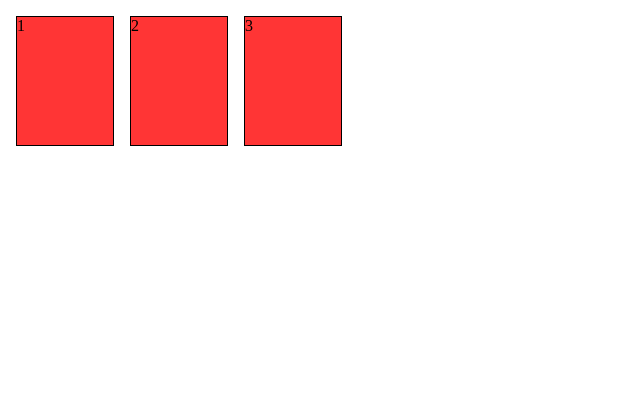
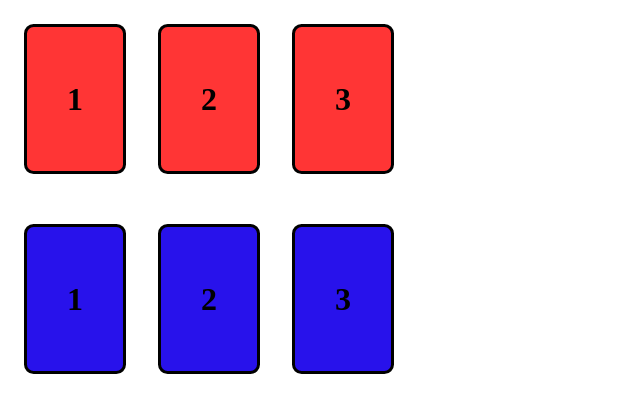
Before and after one commit to moore1474/RedTeamBlueTeam, an Angular app: page / in a window 1280 px wide. Shown: the top 412 px of the page, without its empty margins (0-640 px from the left). Built offline with nearby package versions, Linux system fonts and the light colour scheme.

Commit message:
More changes to CSS and added blue cards.

```diff
--- a/src/app/app.component.html
+++ b/src/app/app.component.html
@@ -1,3 +1,10 @@
 <span class="card" *ngFor="let card of game.player2.hand.cards">
   <card [card]='card'></card>
 </span>
+
+<br/>
+<br/>
+
+<span class="card" *ngFor="let card of game.player1.hand.cards">
+  <card [card]='card'></card>
+</span>
--- a/src/app/card-component/card-component.component.css
+++ b/src/app/card-component/card-component.component.css
@@ -1,12 +1,20 @@
 .Red-card {
-  background-color: rgb(255, 53, 53);
+  background-color: rgba(255, 53, 53);
+}
 
+.Blue-card {
+  background-color: rgb(40, 18, 235);
 }
 
 .card {
-  width: 6em;
-  height: 8em;
-  border: 1px solid;
+  width: 3em;
+  height: 4.5em;
+  border: 3px solid;
+  border-radius: .3em;
   display: inline-block;
   margin: .5em;
+  text-align: center;
+  line-height: 4.5em;
+  font-size: 2em;
+  font-weight: bold;
 }
```
